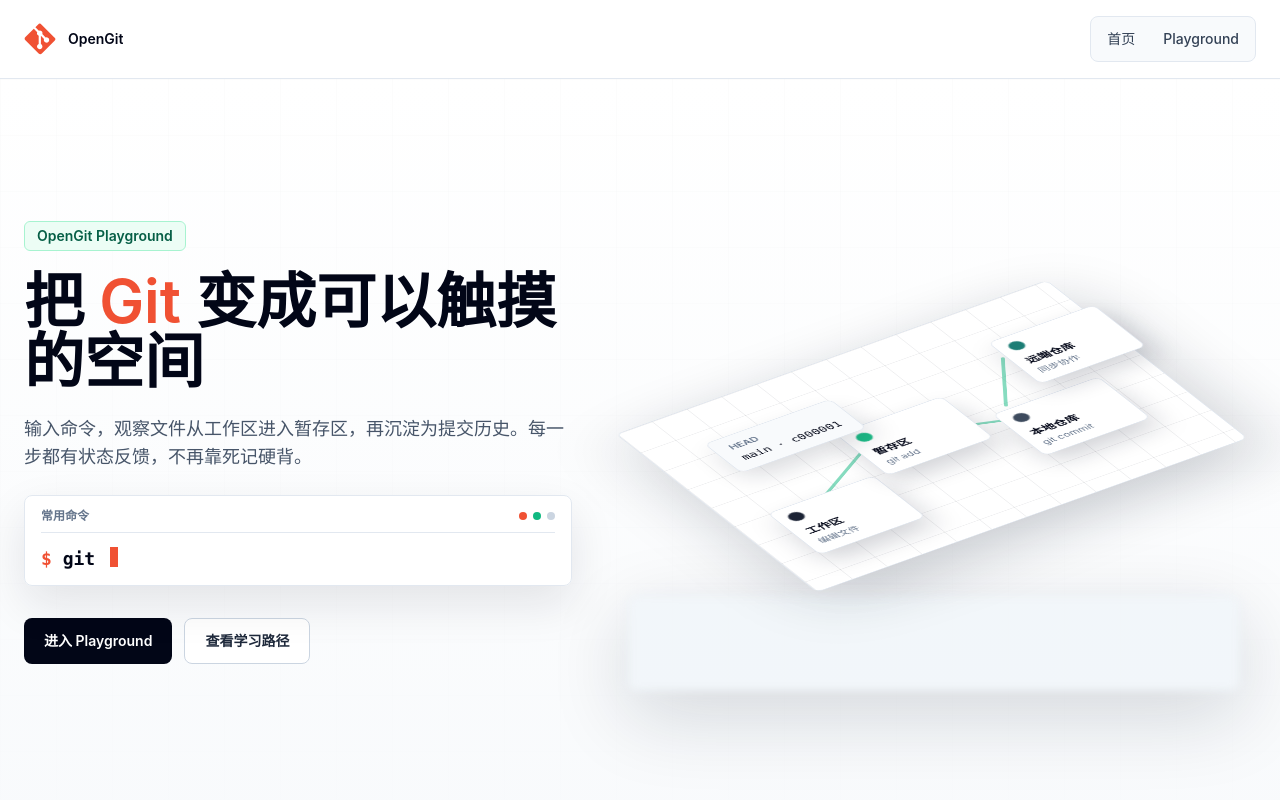
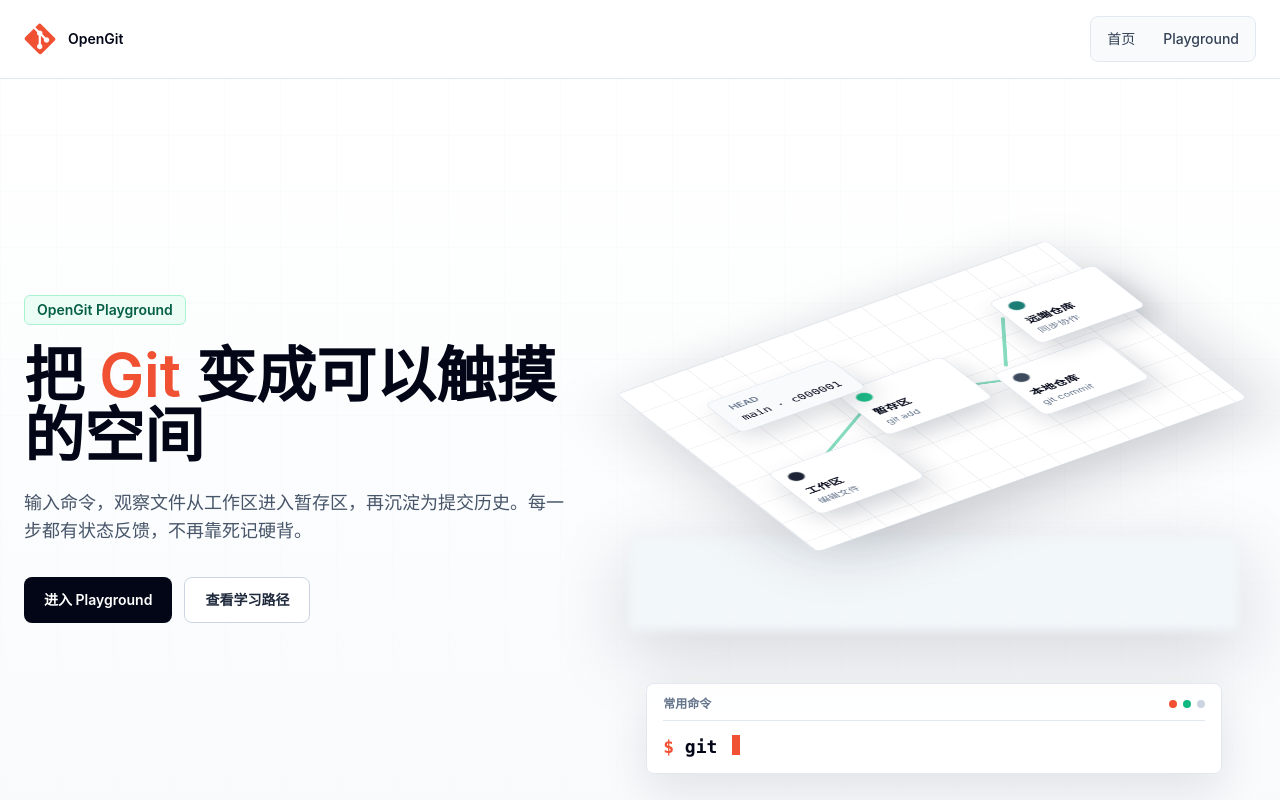
Before and after one commit to Antonio-bamao/OpenGit, a Next.js app: page / in a window 1280 px wide. Shown: the top 800 px of the page. Built offline with nearby package versions, Linux system fonts and the light colour scheme.

Commit message:
fix: place command typewriter under 3d scene

```diff
--- a/src/components/home/GitCommandTypewriter.tsx
+++ b/src/components/home/GitCommandTypewriter.tsx
@@ -12,7 +12,11 @@
 
 type TypingPhase = "typing" | "holding" | "deleting";
 
-export function GitCommandTypewriter() {
+interface GitCommandTypewriterProps {
+  className?: string;
+}
+
+export function GitCommandTypewriter({ className = "" }: GitCommandTypewriterProps) {
   const [commandIndex, setCommandIndex] = useState(0);
   const [displayed, setDisplayed] = useState("");
   const [phase, setPhase] = useState<TypingPhase>("typing");
@@ -55,7 +59,9 @@
   }, [commandIndex, displayed, phase]);
 
   return (
-    <div className="motion-fade-up motion-delay-1 mt-6 max-w-xl rounded-lg border border-slate-200 bg-white/90 px-4 py-3 shadow-[0_18px_45px_rgba(15,23,42,0.10)] backdrop-blur">
+    <div
+      className={`motion-fade-up motion-delay-1 w-full max-w-xl rounded-lg border border-slate-200 bg-white/90 px-4 py-3 shadow-[0_18px_45px_rgba(15,23,42,0.10)] backdrop-blur ${className}`}
+    >
       <div className="flex items-center justify-between gap-3 border-b border-slate-200 pb-2">
         <p className="text-xs font-semibold text-slate-500">常用命令</p>
         <div className="flex gap-1.5" aria-hidden="true">
--- a/src/components/home/ThreeDGitIntro.tsx
+++ b/src/components/home/ThreeDGitIntro.tsx
@@ -25,7 +25,6 @@
           <p className="mt-6 max-w-xl text-base leading-8 text-slate-600 md:text-lg">
             输入命令，观察文件从工作区进入暂存区，再沉淀为提交历史。每一步都有状态反馈，不再靠死记硬背。
           </p>
-          <GitCommandTypewriter />
 
           <div className="mt-8 flex flex-col gap-3 sm:flex-row">
             <Link
@@ -43,7 +42,8 @@
           </div>
         </div>
 
-        <div className="scene-stage motion-delay-1 relative min-h-[420px] md:min-h-[560px]">
+        <div className="flex flex-col items-center gap-5">
+          <div className="scene-stage motion-delay-1 relative min-h-[420px] w-full md:min-h-[520px]">
             <div className="absolute inset-x-4 bottom-8 h-24 rounded-lg border border-slate-200 bg-slate-100/80 shadow-[0_24px_80px_rgba(15,23,42,0.16)] blur-sm" />
             <div className="scene-plane absolute left-1/2 top-1/2 h-[360px] w-[520px] max-w-[88vw] -translate-x-1/2 -translate-y-1/2 rounded-lg border border-slate-200 bg-white shadow-[0_28px_90px_rgba(15,23,42,0.22)]">
               <div className="absolute inset-0 rounded-lg bg-[linear-gradient(90deg,rgba(15,23,42,0.07)_1px,transparent_1px),linear-gradient(180deg,rgba(15,23,42,0.07)_1px,transparent_1px)] bg-[size:42px_42px]" />
@@ -79,6 +79,8 @@
               </div>
             </div>
           </div>
+          <GitCommandTypewriter className="max-w-[520px]" />
+        </div>
       </div>
     </section>
   );
```
Lines whose indentation alone changed are shown as unchanged.
